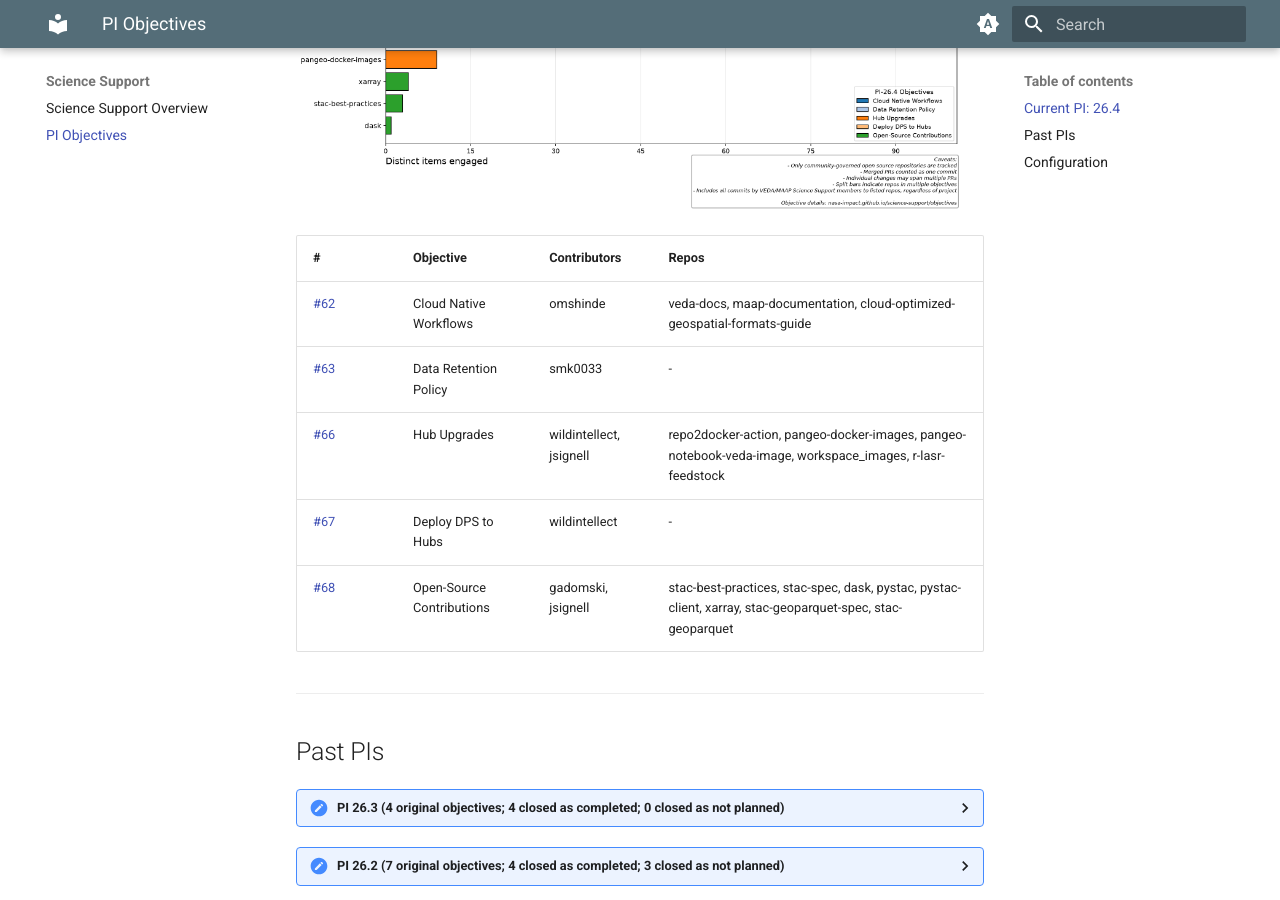
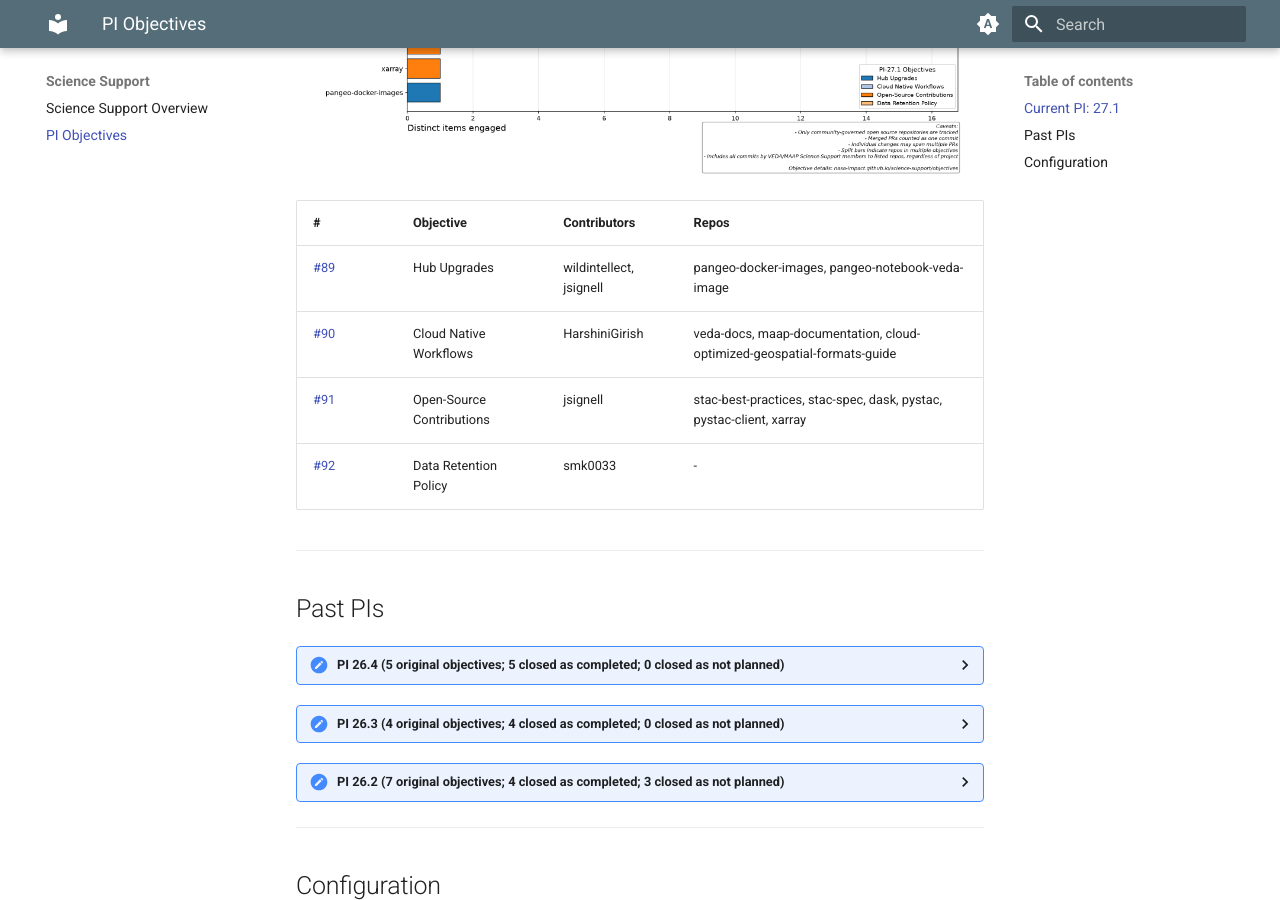
Before and after one commit to NASA-IMPACT/science-support, an MkDocs documentation site: the page built from docs/objectives.md, in a window 1280 px wide and 900 px high, scrolled down 1074 px. Built offline with MkDocs 1.6.1 and Material for MkDocs 9.7.7, drawn with Linux system fonts in a browser that asks for light colours; the version menu is left out; some of the changed text lies outside the part shown.

Commit message:
Update reports for 44614090763

```diff
--- a/docs/objectives.md
+++ b/docs/objectives.md
@@ -2,7 +2,35 @@
 
 This page tracks quarterly objectives for the VEDA/MAAP Science Support team and the open-source repositories they touch across Program Increments (PIs).
 
-## Current PI: 26.4
+## Current PI: 27.1
+
+![PI-27.1 authored commits](images/pi-27.1-authored-commits.png)
+
+![PI-27.1 resolved issues and PRs](images/pi-27.1-resolved-issues-prs.png)
+
+![PI-27.1 foundational engagement](images/pi-27.1-engagement.png)
+
+| # | Objective | Contributors | Repos |
+|---|-----------|--------------|-------|
+| [#89](https://github.com/NASA-IMPACT/science-support/issues/89) | Hub Upgrades | wildintellect, jsignell | pangeo-docker-images, pangeo-notebook-veda-image |
+| [#90](https://github.com/NASA-IMPACT/science-support/issues/90) | Cloud Native Workflows | HarshiniGirish | veda-docs, maap-documentation, cloud-optimized-geospatial-formats-guide |
+| [#91](https://github.com/NASA-IMPACT/science-support/issues/91) | Open-Source Contributions | jsignell | stac-best-practices, stac-spec, dask, pystac, pystac-client, xarray |
+| [#92](https://github.com/NASA-IMPACT/science-support/issues/92) | Data Retention Policy | smk0033 | - |
+
+---
+
+## Past PIs
+
+<details markdown>
+<summary>PI 26.4 (5 original objectives; 5 closed as completed; 0 closed as not planned)</summary>
+
+| # | Objective | State | Contributors |
+|---|-----------|-------|--------------|
+| [#62](https://github.com/NASA-IMPACT/science-support/issues/62) | Cloud Native Workflows | closed (completed) | omshinde |
+| [#63](https://github.com/NASA-IMPACT/science-support/issues/63) | Data Retention Policy | closed (completed) | smk0033 |
+| [#66](https://github.com/NASA-IMPACT/science-support/issues/66) | Hub Upgrades | closed (completed) | wildintellect, jsignell |
+| [#67](https://github.com/NASA-IMPACT/science-support/issues/67) | Deploy DPS to Hubs | closed (completed) | wildintellect |
+| [#68](https://github.com/NASA-IMPACT/science-support/issues/68) | Open-Source Contributions | closed (completed) | gadomski, jsignell |
 
 ![PI-26.4 authored commits](images/pi-26.4-authored-commits.png)
 
@@ -10,17 +38,7 @@ This page tracks quarterly objectives for the VEDA/MAAP Science Support team and
 
 ![PI-26.4 foundational engagement](images/pi-26.4-engagement.png)
 
-| # | Objective | Contributors | Repos |
-|---|-----------|--------------|-------|
-| [#62](https://github.com/NASA-IMPACT/science-support/issues/62) | Cloud Native Workflows | omshinde | veda-docs, maap-documentation, cloud-optimized-geospatial-formats-guide |
-| [#63](https://github.com/NASA-IMPACT/science-support/issues/63) | Data Retention Policy | smk0033 | - |
-| [#66](https://github.com/NASA-IMPACT/science-support/issues/66) | Hub Upgrades | wildintellect, jsignell | repo2docker-action, pangeo-docker-images, pangeo-notebook-veda-image, workspace_images, r-lasr-feedstock |
-| [#67](https://github.com/NASA-IMPACT/science-support/issues/67) | Deploy DPS to Hubs | wildintellect | - |
-| [#68](https://github.com/NASA-IMPACT/science-support/issues/68) | Open-Source Contributions | gadomski, jsignell | stac-best-practices, stac-spec, dask, pystac, pystac-client, xarray, stac-geoparquet-spec, stac-geoparquet |
-
----
-
-## Past PIs
+</details>
 
 <details markdown>
 <summary>PI 26.3 (4 original objectives; 4 closed as completed; 0 closed as not planned)</summary>
```
Also changed, not shown: docs/images/pi-27.1-authored-commits.png (added), docs/images/pi-27.1-engagement.png (added), docs/images/pi-27.1-resolved-issues-prs.png (added), 4 other files.
